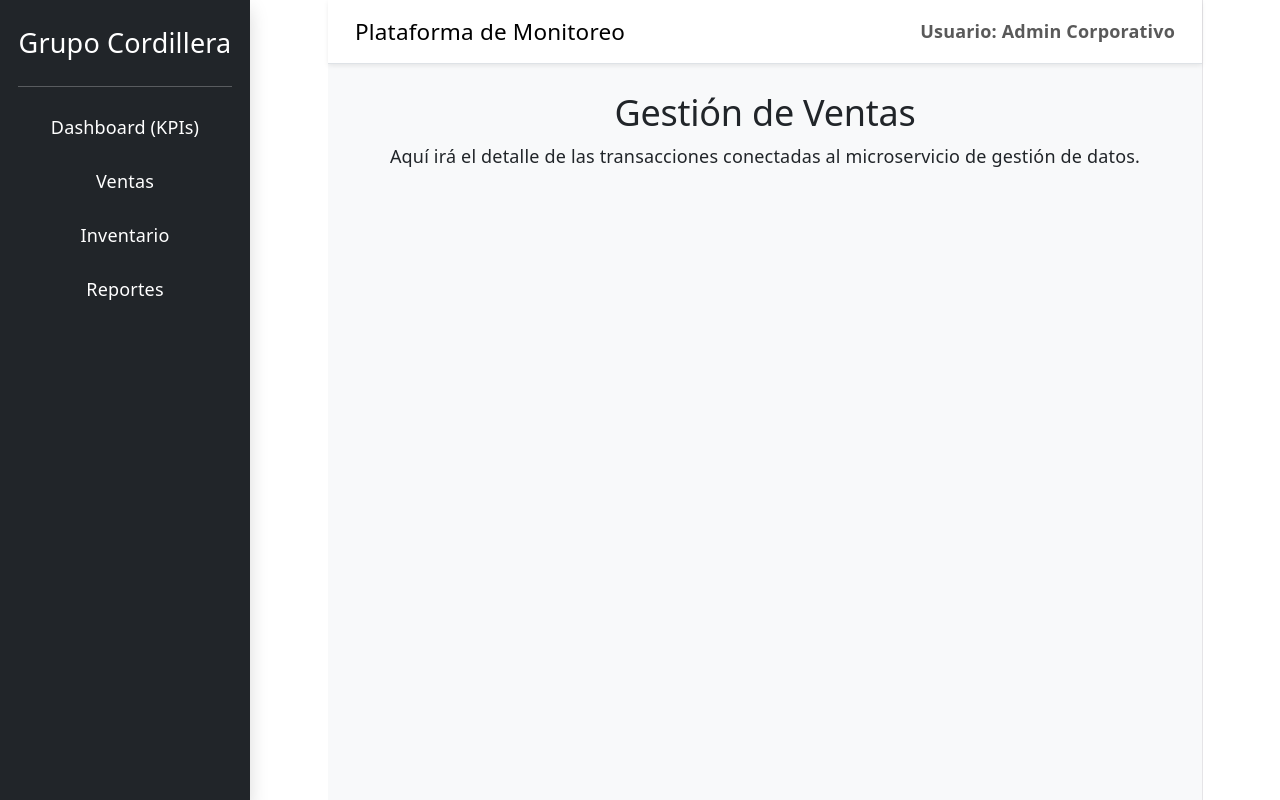
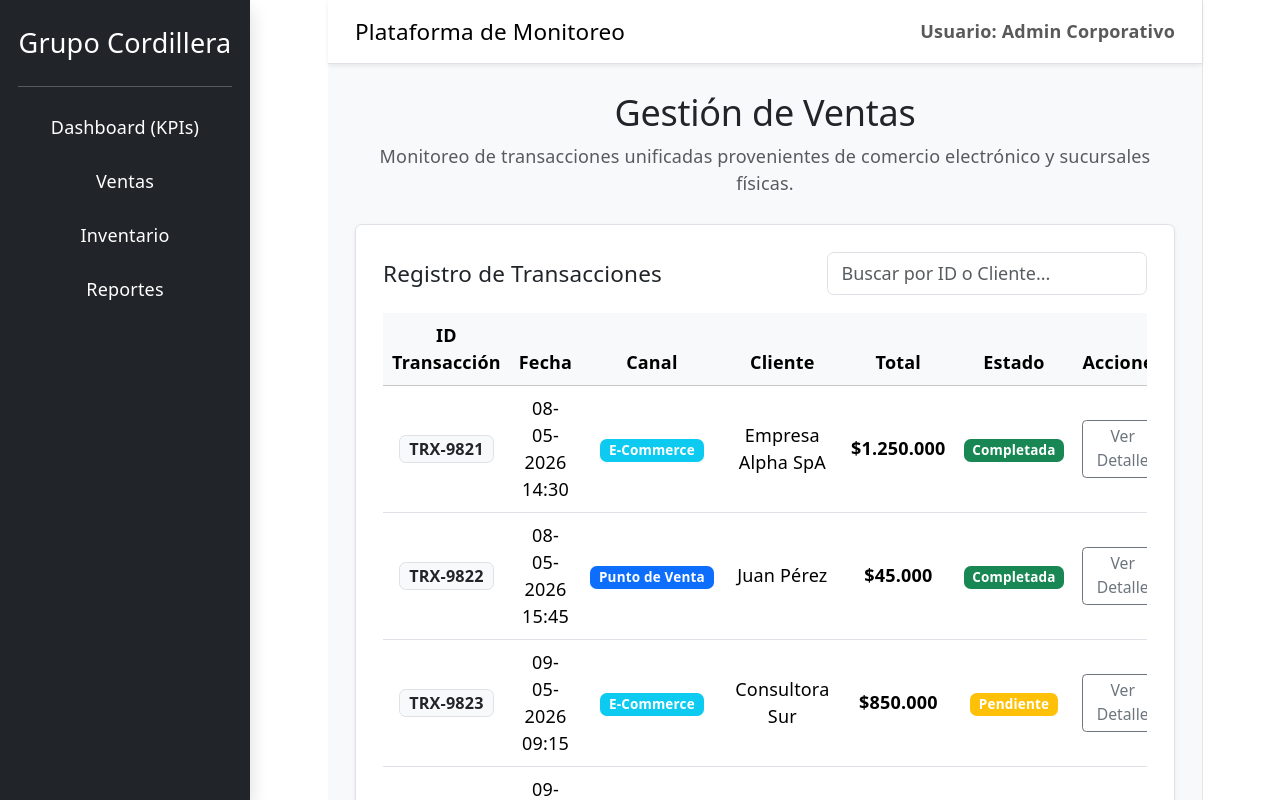
Before and after one commit to Fabian-Armijo/grupo-cordillera-frontend, a React (Vite) app: page /ventas in a window 1280 px wide. Shown: the top 800 px of the page. Built offline with nearby package versions, Linux system fonts and the light colour scheme.

Commit message:
actualizacion diseño

```diff
--- /dev/null
+++ b/src/components/organisms/SalesTable.jsx
@@ -0,0 +1,98 @@
+import { useState } from 'react';
+import { Table, Form, InputGroup, Badge } from 'react-bootstrap';
+
+export const SalesTable = ({ data }) => {
+  const [searchTerm, setSearchTerm] = useState('');
+
+  const filteredData = data.filter(item =>
+    item.idTransaccion.toLowerCase().includes(searchTerm.toLowerCase()) ||
+    item.cliente.toLowerCase().includes(searchTerm.toLowerCase())
+  );
+
+  const formatCurrency = (value) => {
+    return new Intl.NumberFormat('es-CL', {
+      style: 'currency',
+      currency: 'CLP'
+    }).format(value);
+  };
+
+  const getStatusBadge = (status) => {
+    switch(status) {
+      case 'Completada': return 'success';
+      case 'Pendiente': return 'warning';
+      case 'Cancelada': return 'danger';
+      default: return 'secondary';
+    }
+  };
+
+  const getChannelBadge = (channel) => {
+    return channel === 'E-Commerce' ? 'info' : 'primary';
+  };
+
+  return (
+    <div className="bg-white p-4 rounded shadow-sm border">
+      <div className="d-flex justify-content-between align-items-center mb-3">
+        <h5 className="m-0">Registro de Transacciones</h5>
+
+        <InputGroup style={{ width: '320px' }}>
+          <Form.Control
+            placeholder="Buscar por ID o Cliente..."
+            value={searchTerm}
+            onChange={(e) => setSearchTerm(e.target.value)}
+          />
+        </InputGroup>
+      </div>
+
+      <Table responsive hover className="align-middle">
+        <thead className="table-light">
+          <tr>
+            <th>ID Transacción</th>
+            <th>Fecha</th>
+            <th>Canal</th>
+            <th>Cliente</th>
+            <th>Total</th>
+            <th>Estado</th>
+            <th>Acciones</th>
+          </tr>
+        </thead>
+        <tbody>
+          {filteredData.length > 0 ? (
+            filteredData.map((item) => (
+              <tr key={item.idTransaccion}>
+                {/* --- CAMBIO APLICADO AQUÍ --- */}
+                <td>
+                  <Badge bg="light" text="dark" className="border px-2 py-1" style={{ fontSize: '0.9rem' }}>
+                    {item.idTransaccion}
+                  </Badge>
+                </td>
+                {/* ---------------------------- */}
+                <td>{item.fecha}</td>
+                <td>
+                  <Badge bg={getChannelBadge(item.canal)}>
+                    {item.canal}
+                  </Badge>
+                </td>
+                <td>{item.cliente}</td>
+                <td className="fw-bold">{formatCurrency(item.total)}</td>
+                <td>
+                  <Badge bg={getStatusBadge(item.estado)}>
+                    {item.estado}
+                  </Badge>
+                </td>
+                <td>
+                  <button className="btn btn-sm btn-outline-secondary">Ver Detalle</button>
+                </td>
+              </tr>
+            ))
+          ) : (
+            <tr>
+              <td colSpan="7" className="text-center py-4 text-muted">
+                No se encontraron ventas con ese término.
+              </td>
+            </tr>
+          )}
+        </tbody>
+      </Table>
+    </div>
+  );
+};
--- a/src/pages/VentasPage.jsx
+++ b/src/pages/VentasPage.jsx
@@ -1,10 +1,61 @@
 import { DashboardLayout } from '../components/templates/DashboardLayout';
+import { SalesTable } from '../components/organisms/SalesTable';
+
+// Simulamos los datos provenientes del microservicio de gestión
+const mockSalesData = [
+  {
+    idTransaccion: 'TRX-9821',
+    fecha: '08-05-2026 14:30',
+    canal: 'E-Commerce',
+    cliente: 'Empresa Alpha SpA',
+    total: 1250000,
+    estado: 'Completada'
+  },
+  {
+    idTransaccion: 'TRX-9822',
+    fecha: '08-05-2026 15:45',
+    canal: 'Punto de Venta',
+    cliente: 'Juan Pérez',
+    total: 45000,
+    estado: 'Completada'
+  },
+  {
+    idTransaccion: 'TRX-9823',
+    fecha: '09-05-2026 09:15',
+    canal: 'E-Commerce',
+    cliente: 'Consultora Sur',
+    total: 850000,
+    estado: 'Pendiente'
+  },
+  {
+    idTransaccion: 'TRX-9824',
+    fecha: '09-05-2026 11:20',
+    canal: 'Punto de Venta',
+    cliente: 'Cliente Mostrador',
+    total: 120000,
+    estado: 'Cancelada'
+  },
+  {
+    idTransaccion: 'TRX-9825',
+    fecha: '09-05-2026 16:00',
+    canal: 'E-Commerce',
+    cliente: 'Tecnologías Globales',
+    total: 3200000,
+    estado: 'Completada'
+  },
+];
 
 export const VentasPage = () => {
   return (
     <DashboardLayout>
-      <h2>Gestión de Ventas</h2>
-      <p>Aquí irá el detalle de las transacciones conectadas al microservicio de gestión de datos.</p>
+      <div className="mb-4">
+        <h2>Gestión de Ventas</h2>
+        <p className="text-muted">
+          Monitoreo de transacciones unificadas provenientes de comercio electrónico y sucursales físicas.
+        </p>
+      </div>
+
+      <SalesTable data={mockSalesData} />
     </DashboardLayout>
   );
 };
```
